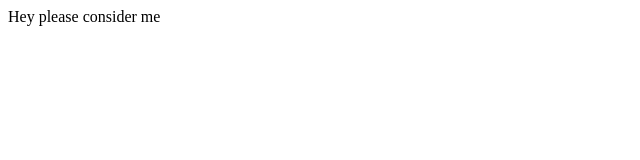
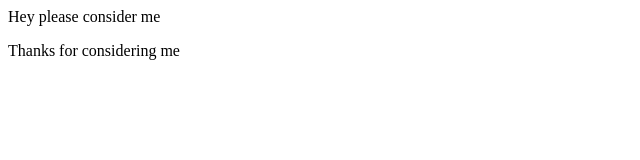
Before and after one commit to sudeepfr/learning-git, a plain HTML site: page index.html in a window 1280 px wide. Shown: the whole page, without its empty margins (0-640 px from the left). Drawn offline with Linux system fonts and the light colour scheme.

Commit message:
Add new paragraph

```diff
--- a/index.html
+++ b/index.html
@@ -1 +1,2 @@
 <p> Hey please consider me </p>
+<h> Thanks for  considering me </h>
```
